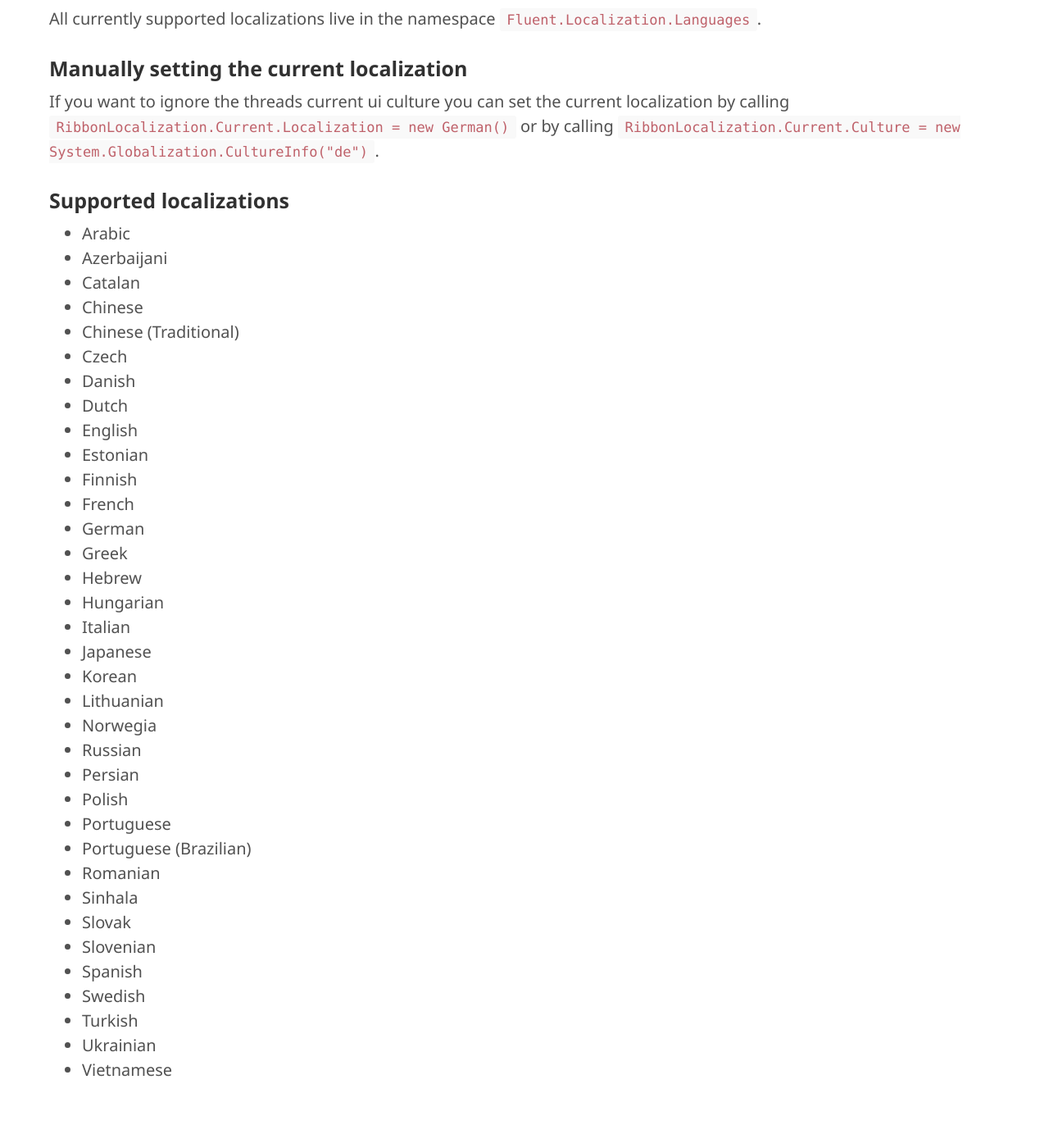
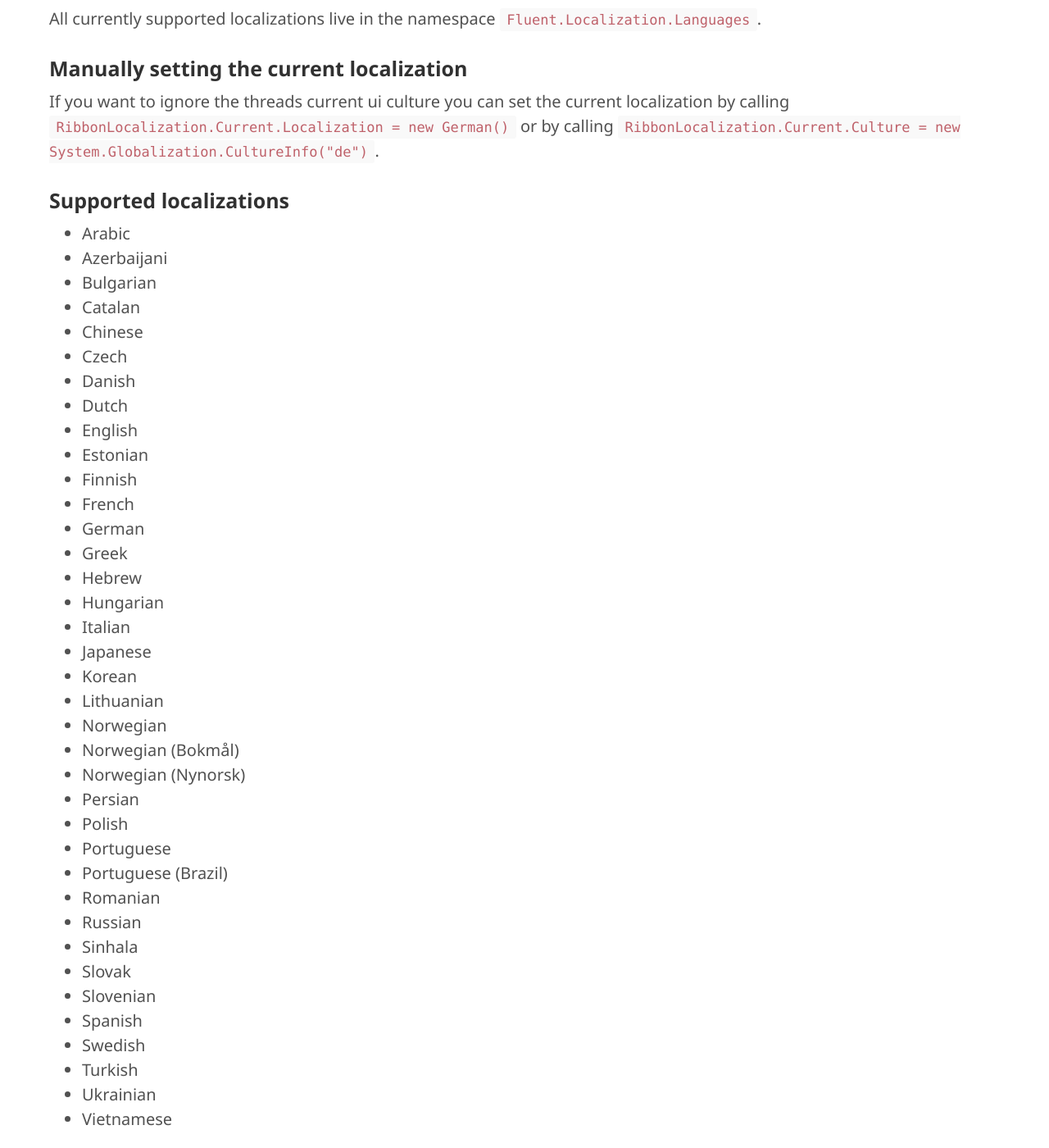
Before and after one commit to fluentribbon/fluentribbon.github.io, a Jekyll site: the page built from documentation/concepts/localization.md, in a window 1280 px wide and 1400 px high, scrolled down 467 px. Shown: the whole window at 82% size. Built offline with Jekyll 4.4.1, drawn with Linux system fonts in a browser that asks for light colours; before the commit the page ends 1807 px from its top, so only the background shows below that.

Commit message:
Updating list of supported localizations

```diff
--- a/documentation/concepts/localization.md
+++ b/documentation/concepts/localization.md
@@ -23,9 +23,9 @@
 ### Supported localizations {#supported_localizations}
 *   Arabic
 *   Azerbaijani
+*   Bulgarian
 *   Catalan
 *   Chinese
-*   Chinese (Traditional)
 *   Czech
 *   Danish
 *   Dutch
@@ -41,13 +41,15 @@
 *   Japanese
 *   Korean
 *   Lithuanian
-*   Norwegia
-*   Russian
+*   Norwegian
+*   Norwegian (Bokmål)
+*   Norwegian (Nynorsk)
 *   Persian
 *   Polish
 *   Portuguese
-*   Portuguese (Brazilian)
+*   Portuguese (Brazil)
 *   Romanian
+*   Russian
 *   Sinhala
 *   Slovak
 *   Slovenian
```
